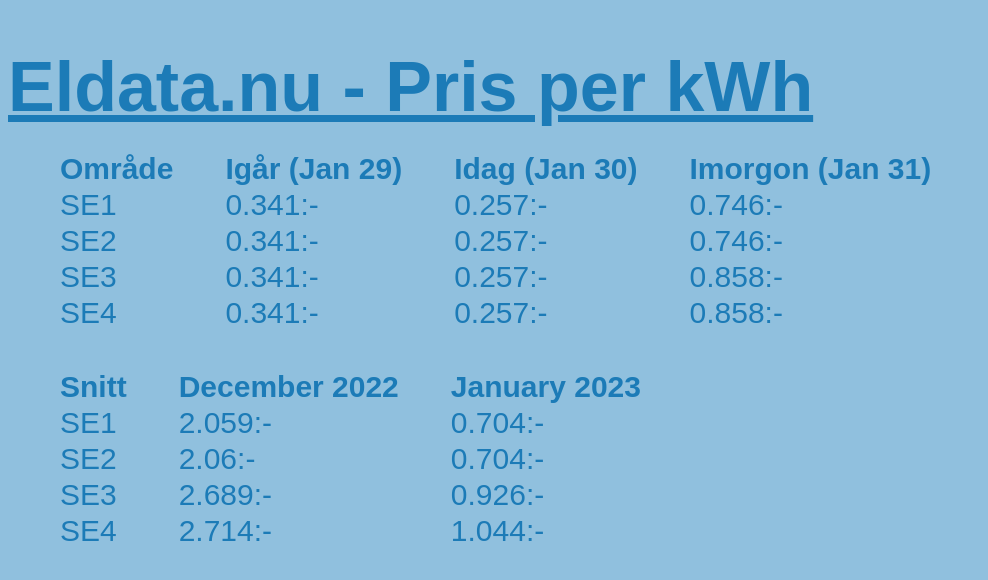
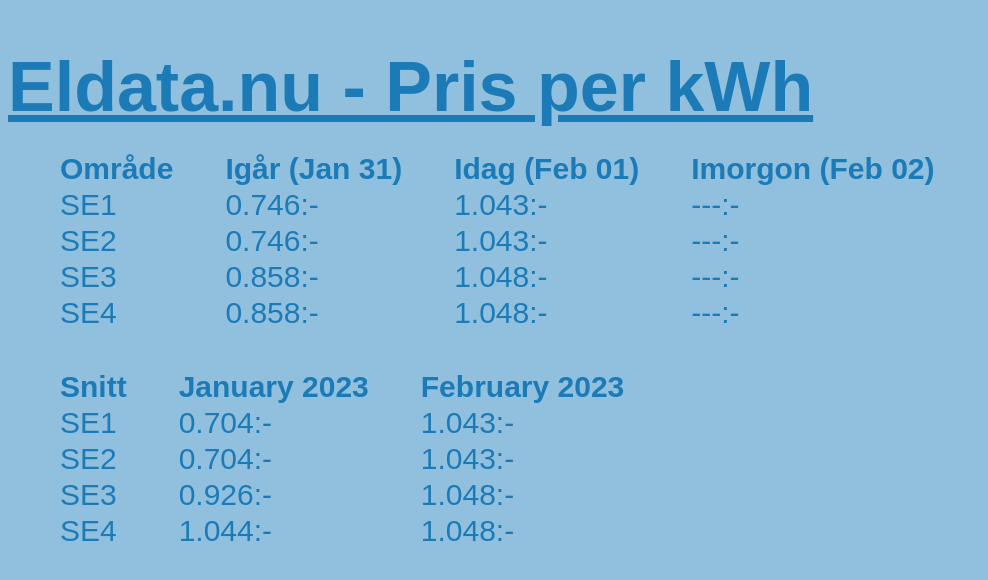
Before and after one commit to Grokzen/eldata, a plain HTML site: page index.html in a window 1280 px wide. Shown: the part 118-698 px from the top of the page, without its empty margins (0-988 px from the left). Drawn offline with Linux system fonts and the light colour scheme.

Commit message:
Update site

```diff
--- a/index.html
+++ b/index.html
@@ -53,33 +53,33 @@
         <table>
             <tr>
                 <th>Område</th>
-                <th>Igår (Jan 29)</th>
-                <th>Idag (Jan 30)</th>
-                <th>Imorgon (Jan 31)</th>
+                <th>Igår (Jan 31)</th>
+                <th>Idag (Feb 01)</th>
+                <th>Imorgon (Feb 02)</th>
             </tr>
             <tr>
                 <td>SE1</td>
-                <td>0.341:-</td>
-                <td>0.257:-</td>
                 <td>0.746:-</td>
+                <td>1.043:-</td>
+                <td>---:-</td>
             </tr>
             <tr>
                 <td>SE2</td>
-                <td>0.341:-</td>
-                <td>0.257:-</td>
                 <td>0.746:-</td>
+                <td>1.043:-</td>
+                <td>---:-</td>
             </tr>
             <tr>
                 <td>SE3</td>
-                <td>0.341:-</td>
-                <td>0.257:-</td>
                 <td>0.858:-</td>
+                <td>1.048:-</td>
+                <td>---:-</td>
             </tr>
             <tr>
                 <td>SE4</td>
-                <td>0.341:-</td>
-                <td>0.257:-</td>
                 <td>0.858:-</td>
+                <td>1.048:-</td>
+                <td>---:-</td>
             </tr>
         </table>
         <br>
@@ -87,28 +87,28 @@
         <table>
             <tr>
                 <th>Snitt</th>
-                <th>December 2022</th>
                 <th>January 2023</th>
+                <th>February 2023</th>
             </tr>
             <tr>
                 <td>SE1</td>
-                <td>2.059:-</td>
                 <td>0.704:-</td>
+                <td>1.043:-</td>
             </tr>
             <tr>
                 <td>SE2</td>
-                <td>2.06:-</td>
                 <td>0.704:-</td>
+                <td>1.043:-</td>
             </tr>
             <tr>
                 <td>SE3</td>
-                <td>2.689:-</td>
                 <td>0.926:-</td>
+                <td>1.048:-</td>
             </tr>
             <tr>
                 <td>SE4</td>
-                <td>2.714:-</td>
                 <td>1.044:-</td>
+                <td>1.048:-</td>
             </tr>
         </table>
     </div>
```
